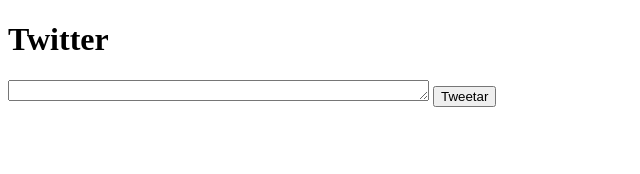
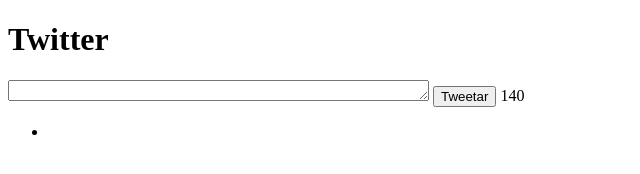
Before and after one commit to alixlab/twitter, a plain HTML site: page index.html in a window 1280 px wide. Both pictures are taken after a click on the button "Tweetar". Shown: the full height of the page, 0-640 px from the left. Drawn offline with Linux system fonts and the light colour scheme.

Commit message:
Subindo versão 0.0.1

```diff
--- a/index.html
+++ b/index.html
@@ -11,6 +11,7 @@
     <h1>Twitter</h1>
     <textarea name="twitterText" id="twitterText" cols="50" rows="1"></textarea>
     <button id="btnTwitter" class="btn">Tweetar</button>
+    <span id="counter">140</span>
     <ul id="tweets"></ul>
     </div>
 
--- a/twitter.js
+++ b/twitter.js
@@ -1,12 +1,12 @@
 document.getElementById("btnTwitter").addEventListener("click", addTweet);
 
-let twitterText = document.getElementById("twitterText").value;
-let tweetList = document.getElementById("tweets").value;
+let twitterText = document.querySelector("#twitterText");
+let tweetList = document.querySelector("#tweets");
 
 function addTweet() {
-    let newListTweets = document.createElement('li');
-    newListTweets.textContext = twitterText.value;
-    tweetList.appendChild(newListTweets);
+    let newList = document.createElement('li');
+
+    newList.textContent = twitterText.value;
+    tweetList.appendChild(newList);
     twitterText.value = '';
-
 }
```
